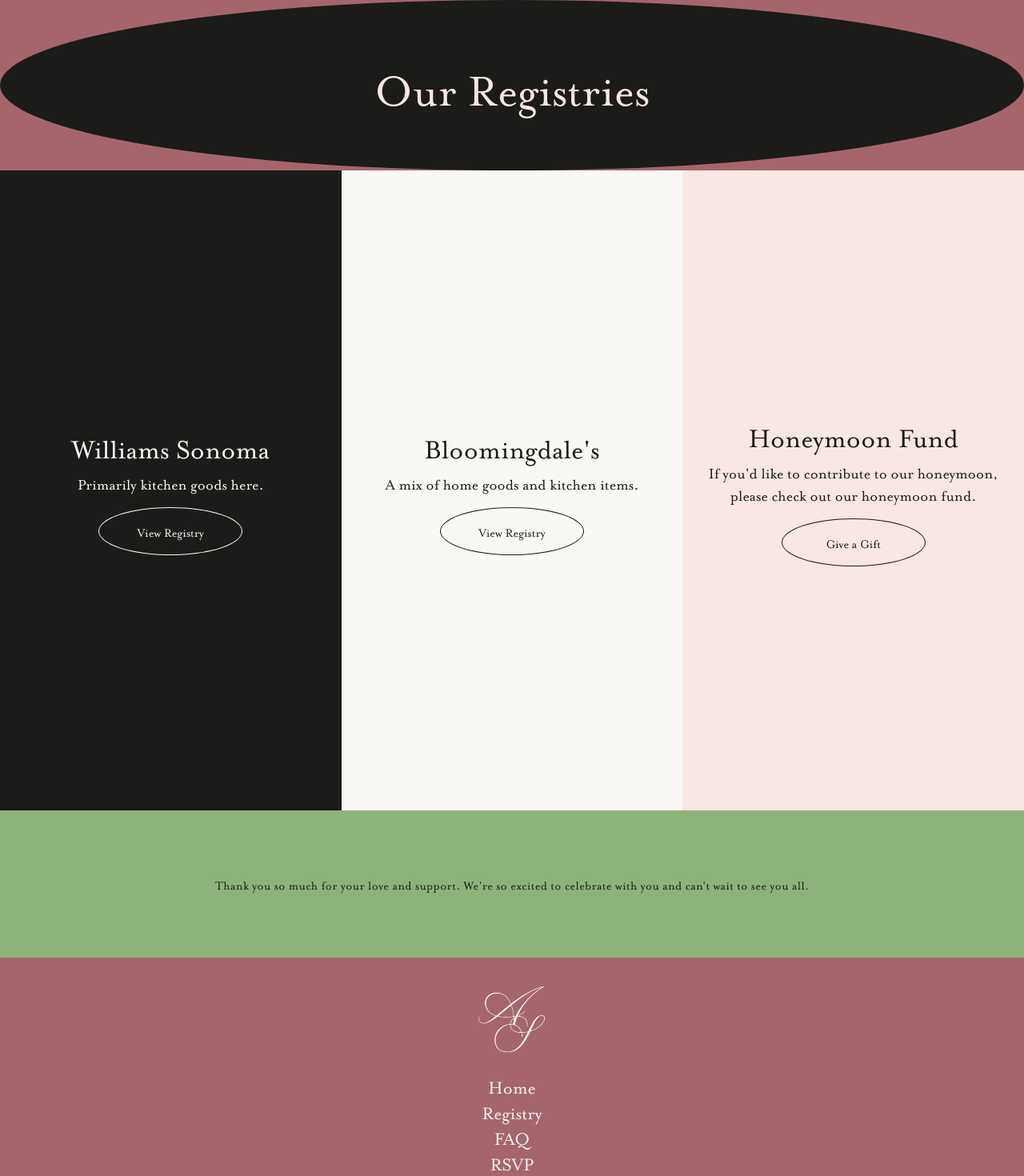
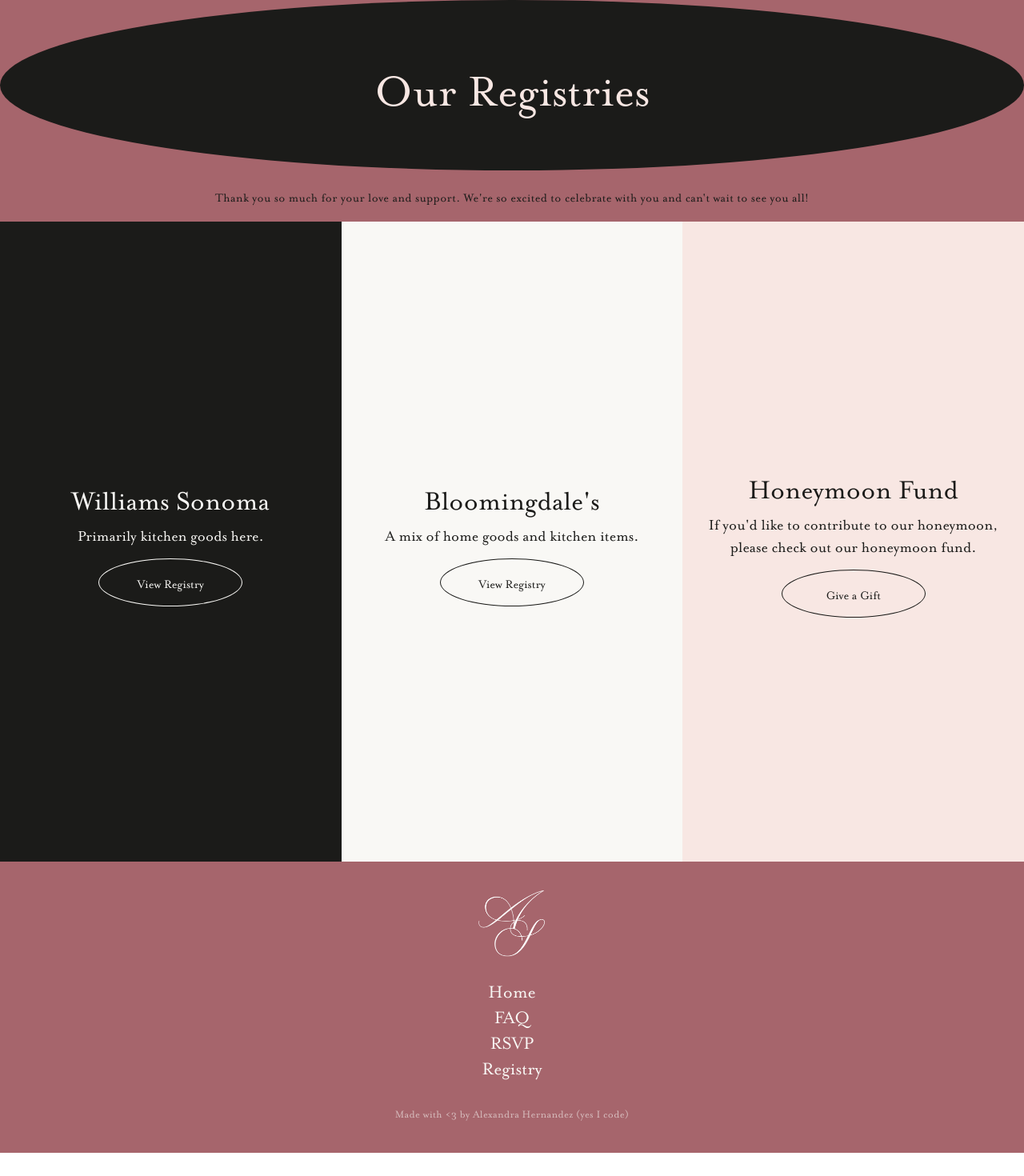
Before and after one commit to alexandrarh/wedding-website, a React (Vite) app: page /registry in a window 1280 px wide. Shown: the top 1470 px of the page at 80% size. After the commit the page ends 1441 px from the top, so only its background shows below. Built offline with nearby package versions, Linux system fonts and the light colour scheme.

Commit message:
Update info

```diff
--- a/src/components/Footer.tsx
+++ b/src/components/Footer.tsx
@@ -6,17 +6,17 @@
     link: '/',
   },
   {
-    title: 'Registry',
-    link: '/registry',
-  },
-  {
     title: 'FAQ',
     link: '/faq',
   },
   {
     title: 'RSVP',
     link: 'https://rsvp.alexandseamus2027.com',
-  }
+  },
+  {
+    title: 'Registry',
+    link: '/registry',
+  },
 ]
 
 export default function Footer() {
--- a/src/components/ItineraryDetails.tsx
+++ b/src/components/ItineraryDetails.tsx
@@ -31,9 +31,9 @@
         Join us for a farewell brunch to wrap up the wedding weekend. Casual attire is recommended.
         <br></br>
         <p className="pt-2 text-lg text-[var(--color-rose)] leading-6" style={{ fontFamily: 'var(--font-italic)' }}>
-          TBD
+          Crown Room at the Fairmont
           <br></br>
-          TBD
+          950 Mason St, San Francisco, CA 94108
           <br></br>
           June 6th at eleven o'clock in the morning
         </p>
--- a/src/pages/Registry.tsx
+++ b/src/pages/Registry.tsx
@@ -24,15 +24,15 @@
           </p>
         </div>
       </section>
-      <RegistryCards />
       <section
-        className="py-20 flex justify-center items-center gap-0"
-        style={{ backgroundColor: 'var(--color-jade-green)' }}
+        className="py-5 flex justify-center items-center gap-0"
+        style={{ backgroundColor: 'var(--color-rose)' }}
       >
         <p className="px-16 text-md text-center text-[var(--color-charcoal)] tracking-[0.02em]" style={{ fontFamily: 'var(--font-serif)' }}>
-          Thank you so much for your love and support. We're so excited to celebrate with you and can't wait to see you all.
+          Thank you so much for your love and support. We're so excited to celebrate with you and can't wait to see you all!
         </p>
       </section>
+      <RegistryCards />
       <Footer />
     </main>
   )
```
